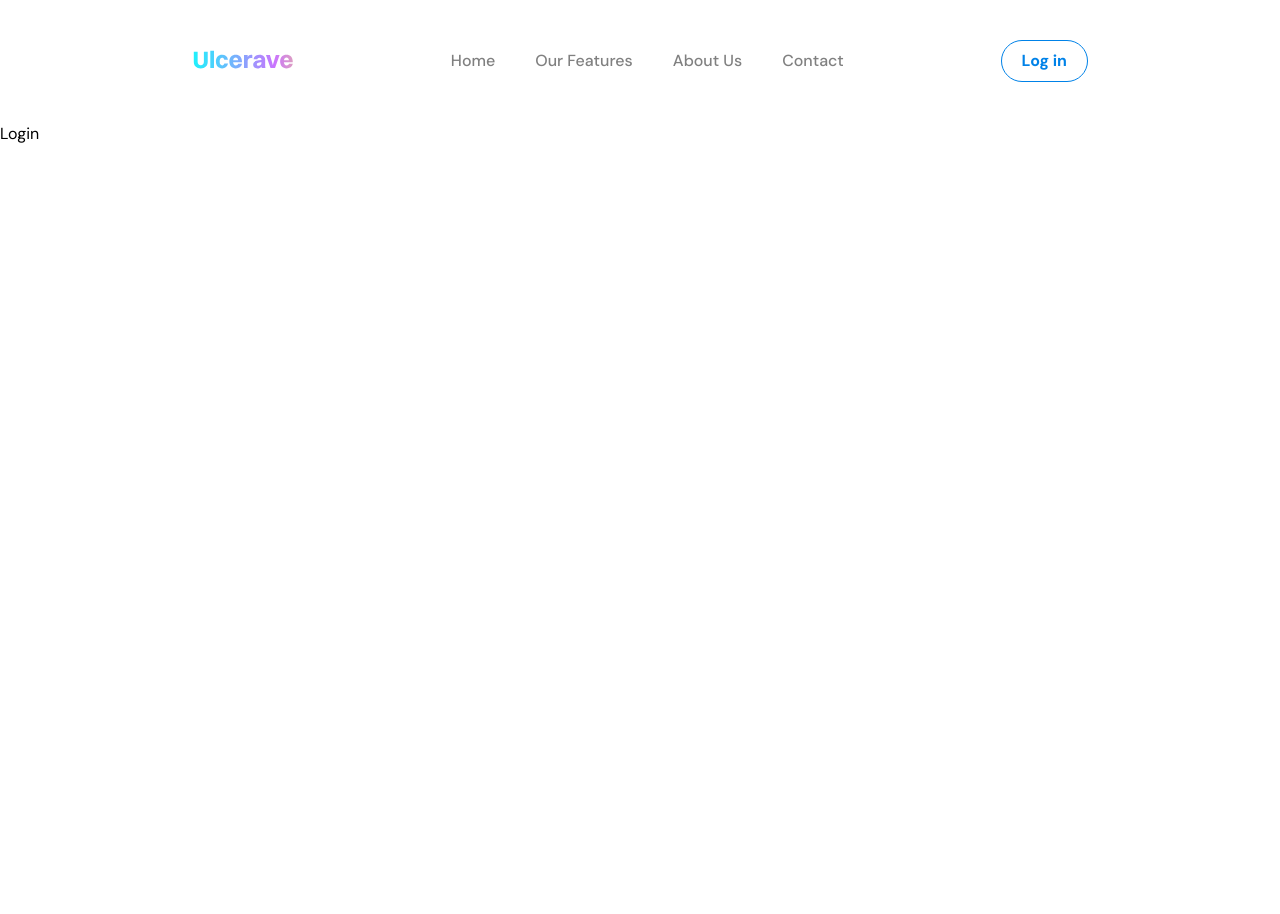
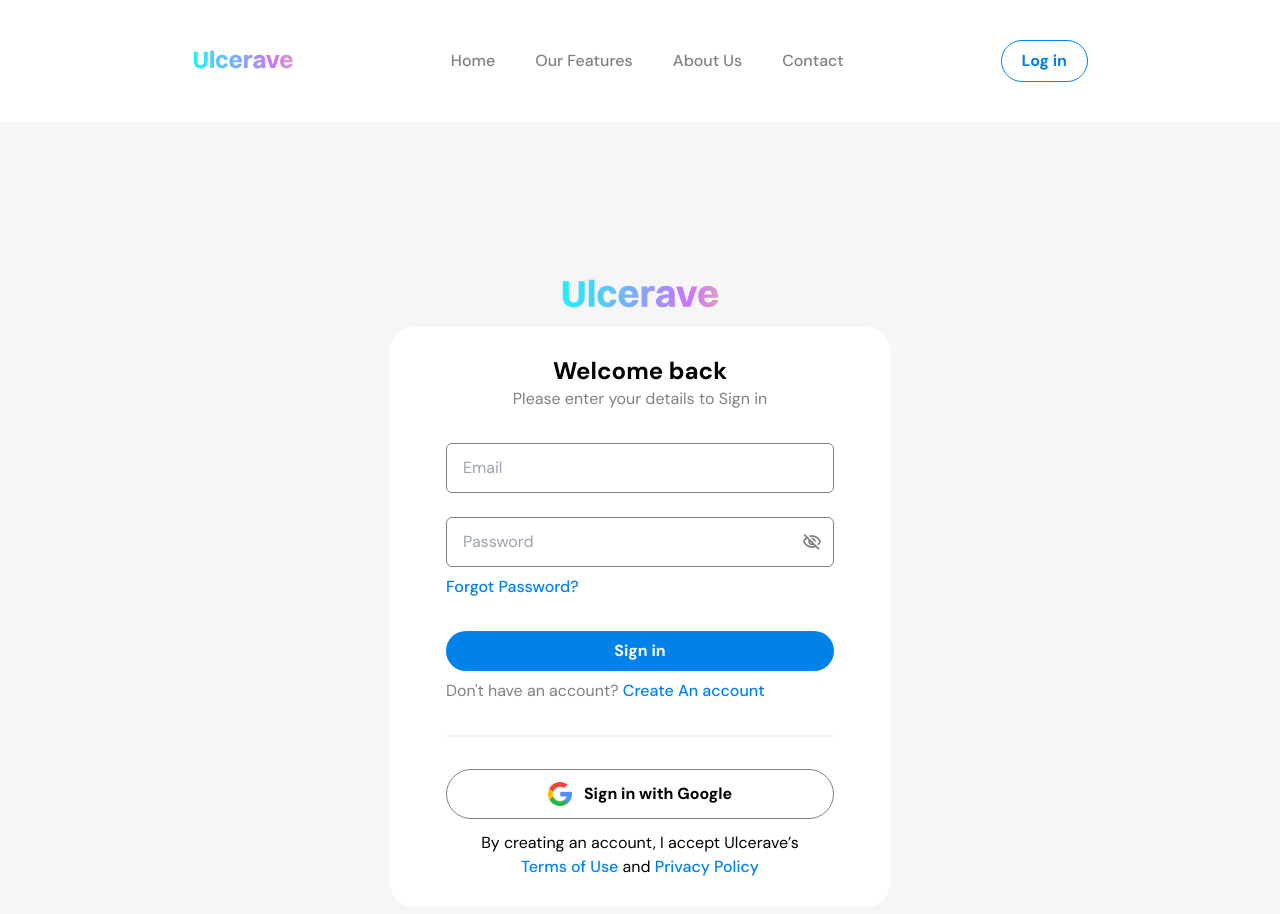
Before and after one commit to mikelisrael/ulcerave, a React (Vite) app: page /login in a window 1280 px wide. Shown: the top 914 px of the page. Before the commit the page ends 800 px from the top, so only its background shows below. Built offline with nearby package versions, Linux system fonts and the light colour scheme.

Commit message:
feat: complete login design

```diff
--- a/src/pages/Login.jsx
+++ b/src/pages/Login.jsx
@@ -1,7 +1,90 @@
 import React from "react";
+import VisibilityOffOutlinedIcon from "@mui/icons-material/VisibilityOffOutlined";
+import VisibilityOutlinedIcon from "@mui/icons-material/VisibilityOutlined";
+import Footer from "../components/Footer";
+import { Link } from "react-router-dom";
 
 const Login = () => {
-  return <div>Login</div>;
+  return (
+    <main className=" bg-lightGrey flex flex-col justify-between">
+      <div className="max-w-[500px] mt-36 mb-20 mx-auto">
+        <center>
+          <img src="/logo.svg" className="w-40" alt="logo" />
+        </center>
+        <form className="bg-white rounded-3xl py-7 px-14">
+          <center>
+            <h2 className="font-bold text-2xl">Welcome back</h2>
+            <p className="text-grey">Please enter your details to Sign in</p>
+          </center>
+
+          <div className="mt-8 text-grey">
+            <input
+              type="email"
+              placeholder="Email"
+              className="w-full border border-grey rounded-md py-3 px-4 outline-none"
+            />
+            {/* style password with eye icon */}
+            <div className="mt-6 relative">
+              <input
+                type="password"
+                placeholder="Password"
+                className="w-full border border-grey rounded-md py-3 px-4 outline-none"
+              />
+
+              <button type="button" className="absolute right-3 top-3">
+                <VisibilityOffOutlinedIcon fontSize="small" />
+              </button>
+            </div>
+            <a
+              href=""
+              className="mt-2 hover:underline block text-primaryBlue font-medium w-max"
+            >
+              Forgot Password?
+            </a>
+
+            <button type="submit" className="mt-8 main_btn themed w-full">
+              Sign in
+            </button>
+            <p className="mt-2">
+              Don't have an account?{" "}
+              <Link
+                to="/signup"
+                className="mt-5 font-medium text-primaryBlue hover:underline"
+              >
+                Create An account
+              </Link>
+            </p>
+          </div>
+
+          <div className="mt-8 border-t-lightGrey border-t-2 pt-8">
+            <button className="w-full border border-grey px-5 py-3 rounded-full font-semibold flex items-center justify-center gap-3">
+              <img src="/icons/google.png" className="w-6" alt="google" />
+              <span>Sign in with Google</span>
+            </button>
+
+            <center className="mt-3">
+              By creating an account, I accept Ulcerave’s{" "}
+              <a
+                href=""
+                className="mt-5 font-medium text-primaryBlue hover:underline whitespace-nowrap"
+              >
+                Terms of Use
+              </a>{" "}
+              and{" "}
+              <a
+                href=""
+                className="mt-5 font-medium text-primaryBlue hover:underline whitespace-nowrap"
+              >
+                Privacy Policy
+              </a>
+            </center>
+          </div>
+        </form>
+      </div>
+
+      <Footer />
+    </main>
+  );
 };
 
 export default Login;
```
